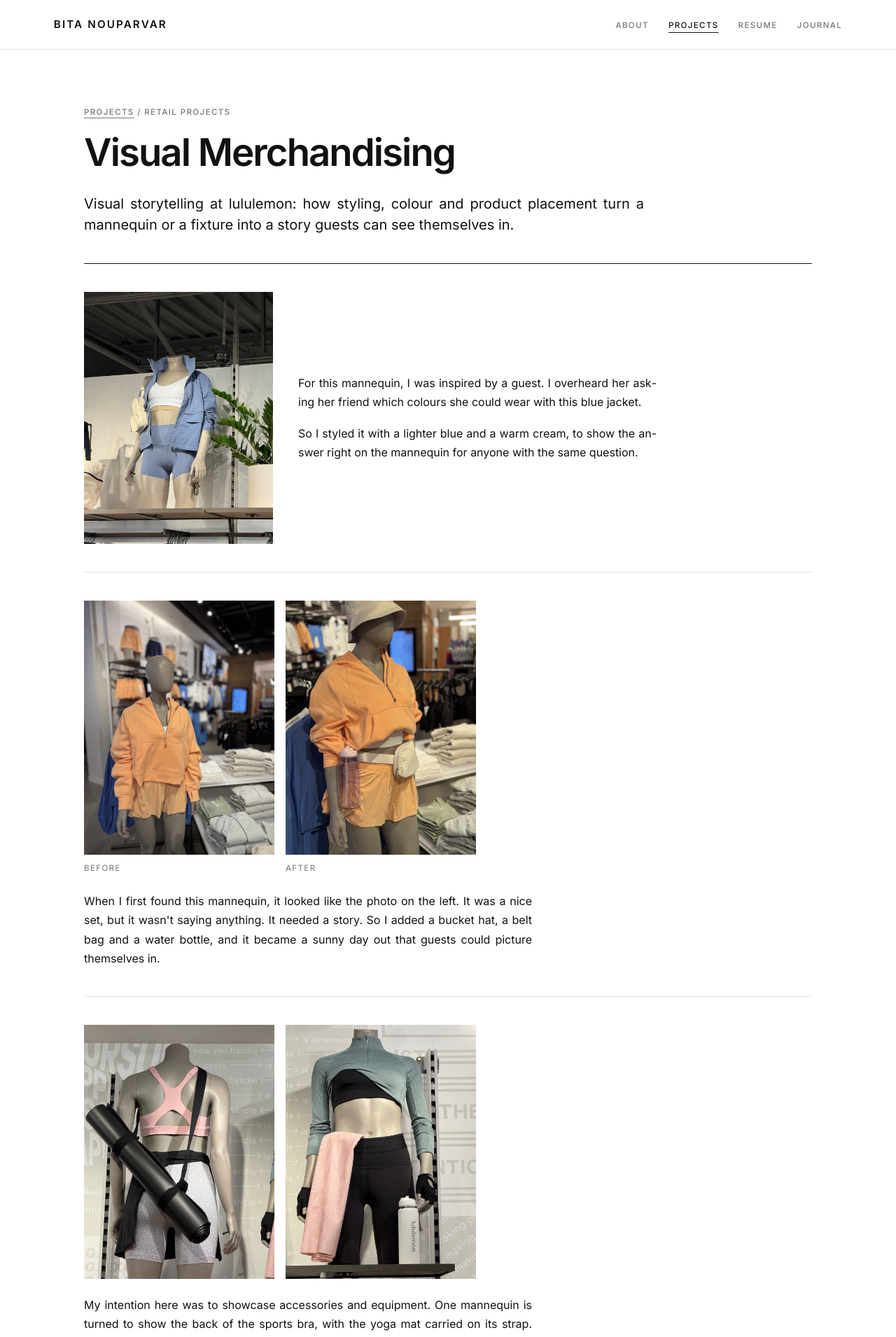
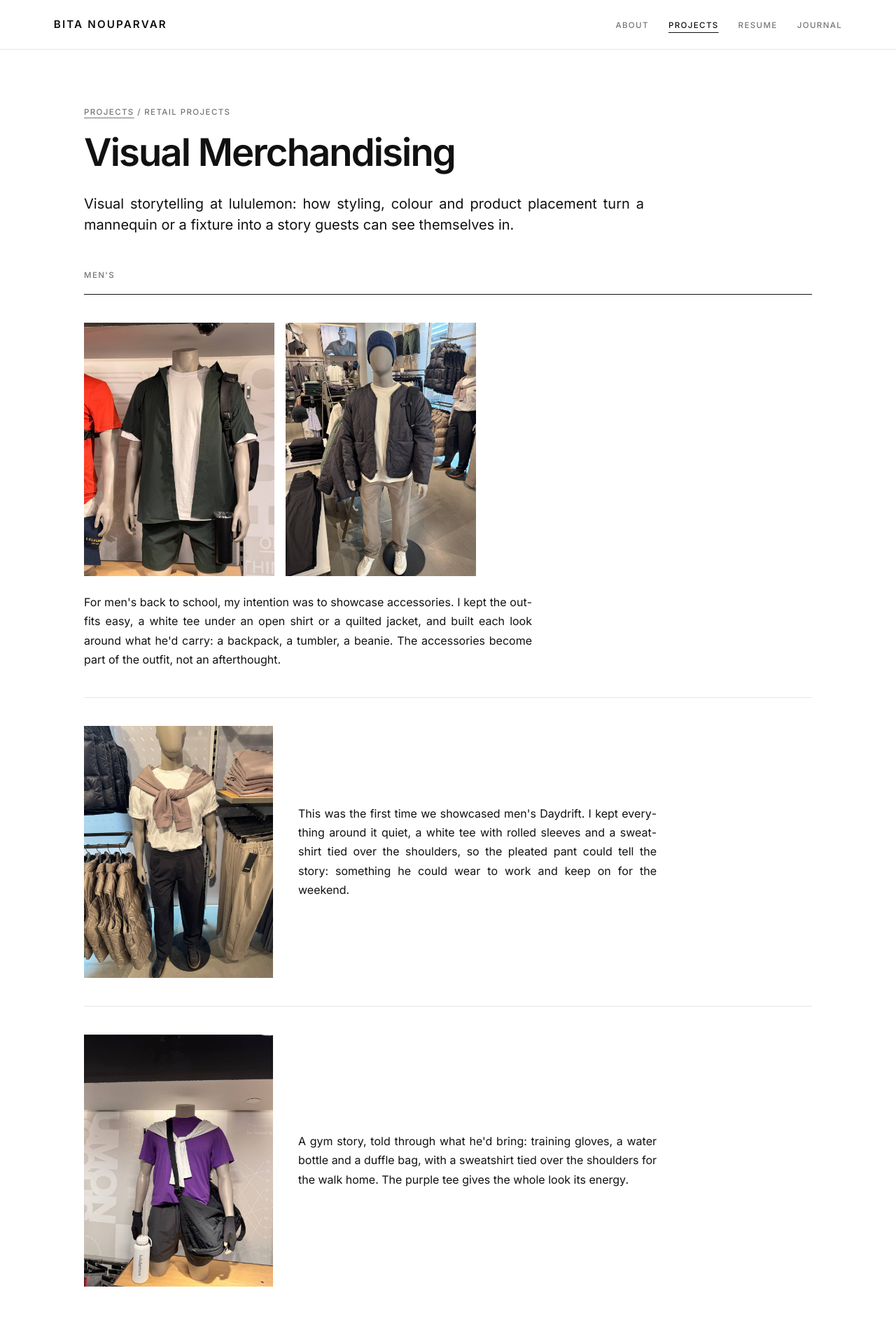
Before and after one commit to bitanp1994/bitanouparvar.com, a Jekyll site: the page built from projects/visual-merchandising.html, in a window 1280 px wide. Shown: the top 1910 px of the page at 70% size. Built offline with Jekyll 4.4.1, drawn with Linux system fonts in a browser that asks for light colours.

Commit message:
Visual Merchandising: add men's stories (back to school, Daydrift, gym)
Co-Authored-By: Claude Opus 5.5 <noreply@anthropic.com>
Claude-Session: https://claude.ai/code/session_011ZU1tgXn8aNEA1hgF5gWNT

```diff
--- a/assets/style.css
+++ b/assets/style.css
@@ -422,3 +422,4 @@ main.wide .page.case { max-width: 1040px; }
 .no-label .case-row { grid-template-columns: 1fr; }
 .no-label .vm-story { grid-template-columns: 270px minmax(0, 32em); }
 @media (max-width: 760px) { .no-label .vm-story { grid-template-columns: 1fr; } }
+.vm-group { margin: 48px 0 -24px; }
--- a/projects/visual-merchandising.html
+++ b/projects/visual-merchandising.html
@@ -8,6 +8,38 @@ permalink: /projects/visual-merchandising/
   <p class="eyebrow"><a href="{{ '/projects/' | relative_url }}">Projects</a> / Retail projects</p>
   <h1>Visual Merchandising</h1>
   <p class="lede">Visual storytelling at lululemon: how styling, colour and product placement turn a mannequin or a fixture into a story guests can see themselves in.</p>
+
+  <p class="eyebrow vm-group">Men's</p>
+
+  <section class="case-row">
+    <div class="case-body">
+      <div class="vm-pair">
+        <figure><img src="{{ '/assets/img/vm/mens/back-to-school-shirt.jpg' | relative_url }}" alt="Men's mannequin in a dark green short-sleeve shirt over a white tee, matching shorts, a black backpack and a black tumbler" loading="lazy"></figure>
+        <figure><img src="{{ '/assets/img/vm/mens/back-to-school-quilted.jpg' | relative_url }}" alt="Men's mannequin in a navy quilted jacket, cream tee, stone pants, a navy beanie, a black backpack and white sneakers" loading="lazy"></figure>
+      </div>
+      <p class="vm-text">For men's back to school, my intention was to showcase accessories. I kept the outfits easy, a white tee under an open shirt or a quilted jacket, and built each look around what he'd carry: a backpack, a tumbler, a beanie. The accessories become part of the outfit, not an afterthought.</p>
+    </div>
+  </section>
+
+  <section class="case-row">
+    <div class="case-body case-two vm-story">
+      <figure><img src="{{ '/assets/img/vm/mens/daydrift-pleated.jpg' | relative_url }}" alt="Men's mannequin in black pleated Daydrift pants, a white tee with rolled sleeves and a mauve sweatshirt tied over the shoulders" loading="lazy"></figure>
+      <div>
+        <p>This was the first time we showcased men's Daydrift. I kept everything around it quiet, a white tee with rolled sleeves and a sweatshirt tied over the shoulders, so the pleated pant could tell the story: something he could wear to work and keep on for the weekend.</p>
+      </div>
+    </div>
+  </section>
+
+  <section class="case-row">
+    <div class="case-body case-two vm-story">
+      <figure><img src="{{ '/assets/img/vm/mens/gym-purple.jpg' | relative_url }}" alt="Men's mannequin in a purple tee with a grey sweatshirt tied over the shoulders, black shorts, training gloves, a duffle bag and a white water bottle" loading="lazy"></figure>
+      <div>
+        <p>A gym story, told through what he'd bring: training gloves, a water bottle and a duffle bag, with a sweatshirt tied over the shoulders for the walk home. The purple tee gives the whole look its energy.</p>
+      </div>
+    </div>
+  </section>
+
+  <p class="eyebrow vm-group">Women's</p>
 
   <section class="case-row">
     <div class="case-body case-two vm-story">
```
Also changed, not shown: assets/img/vm/mens/back-to-school-quilted.jpg (added), assets/img/vm/mens/back-to-school-shirt.jpg (added), assets/img/vm/mens/daydrift-pleated.jpg (added), assets/img/vm/mens/gym-purple.jpg (added).
